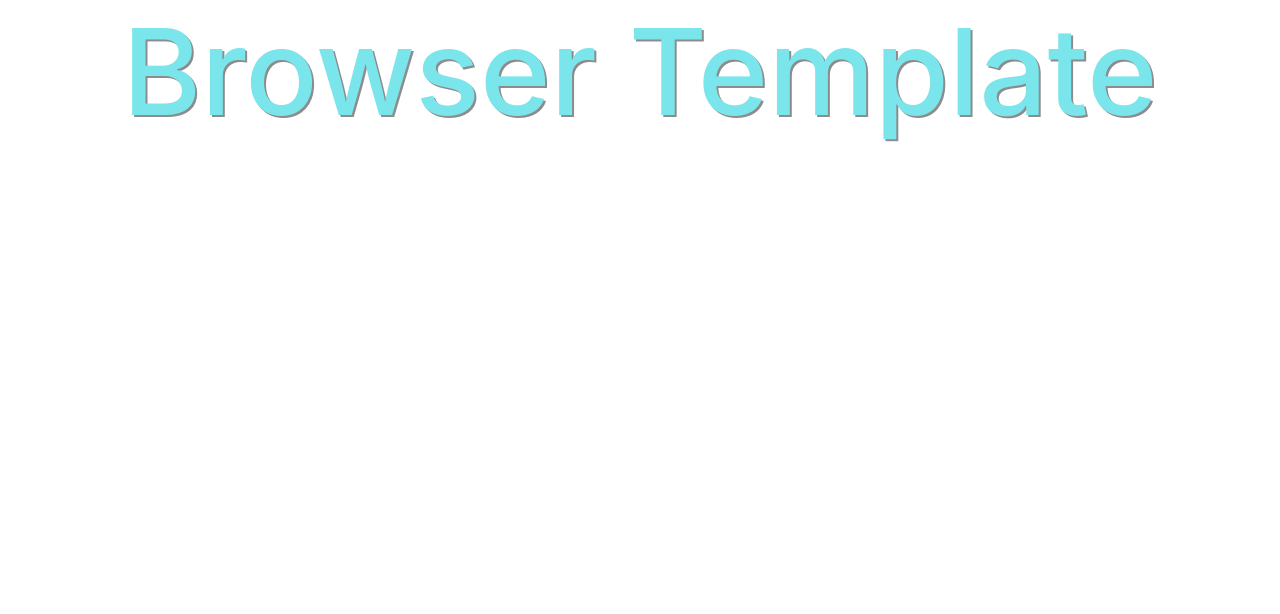
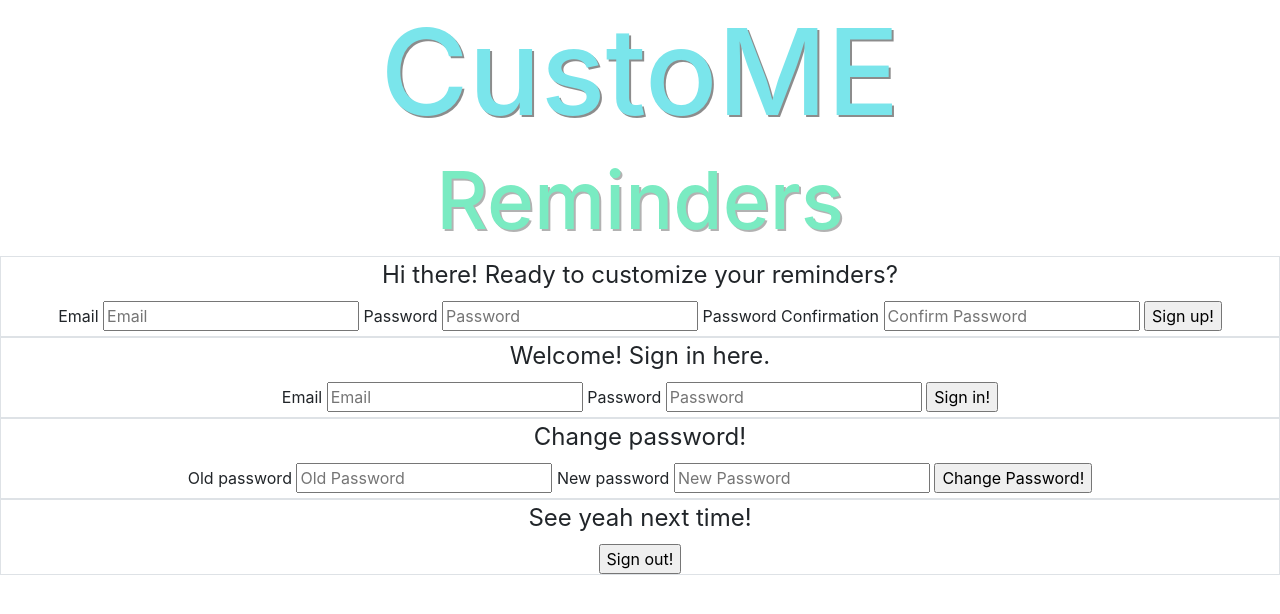
Before and after one commit to miriam-ogbamichael/custome-client, a website built with webpack: page index.html in a window 1280 px wide. Built offline with nearby package versions, Linux system fonts and the light colour scheme.

Commit message:
Added auth forms, h1, & h2

```diff
--- a/index.html
+++ b/index.html
@@ -1,7 +1,7 @@
 <!DOCTYPE html>
 <html>
     <head>
-      <title>Example</title>
+      <title>CustoME</title>
       <meta name="viewport" content="width=device-width, initial-scale=1">
 
       <!-- Do not add `link` tags-->
@@ -11,7 +11,71 @@
       <script src="public/vendor.js" type="text/javascript" charset="utf-8" defer></script>
       <script src="public/application.js" type="text/javascript" charset="utf-8" defer></script>
     </head>
+
     <body>
-      <h1>Browser Template</h1>
+      <h1>CustoME</h1>
+      <h2>Reminders</h2>
+      <!-- Sign up section -->
+      <section>
+        <form id="sign-up-form" class="border">
+          <fieldset>
+            <legend>Hi there! Ready to customize your reminders?</legend>
+
+            <label for="sign-up-email">Email</label>
+            <input id="sign-up-email" type="text" name="credentials[email]" placeholder="Email">
+
+            <label for="sign-up-password">Password</label>
+            <input id="sign-up-password" type="password" name="credentials[password]" placeholder="Password">
+
+            <label for="sign-up-password-confirmation">Password Confirmation</label>
+            <input id="sign-up-password-confirmation" type="password" name="credentials[password_confirmation]" placeholder="Confirm Password">
+
+            <input type="submit" value="Sign up!">
+          </fieldset>
+        </form>
+      </section>
+      <!-- Sign in section -->
+      <section>
+        <form id="sign-in-form" class="border">
+          <fieldset>
+            <legend>Welcome! Sign in here.</legend>
+
+            <label for="sign-in-email">Email</label>
+            <input id="sign-in-email" type="text" name="credentials[email]" placeholder="Email">
+
+            <label for="sign-in-password">Password</label>
+            <input id="sign-in-password" type="password" name="credentials[password]" placeholder="Password">
+
+            <input type="submit" value="Sign in!">
+          </fieldset>
+        </form>
+      </section>
+      <!-- Change password section -->
+      <section>
+        <form id="change-password-form" class="border">
+          <fieldset>
+            <legend>Change password!</legend>
+
+            <label for="old-password">Old password</label>
+            <input id="old-password" name="passwords[old]" type="password" placeholder="Old Password">
+
+            <label for="new-password">New password</label>
+            <input id="new-password" name="passwords[new]" type="password" placeholder="New Password">
+
+            <input type="submit" value="Change Password!">
+          </fieldset>
+        </form>
+      </section>
+      <!-- Sign out section -->
+    <section>
+      <form id="sign-out-form" class="border">
+        <fieldset>
+          <legend>See yeah next time!</legend>
+
+          <input id="sign-out-button" type="submit" name="Sign out!" value="Sign out!">
+        </fieldset>
+      </form>
+    </section>
     </body>
+
 </html>
```
